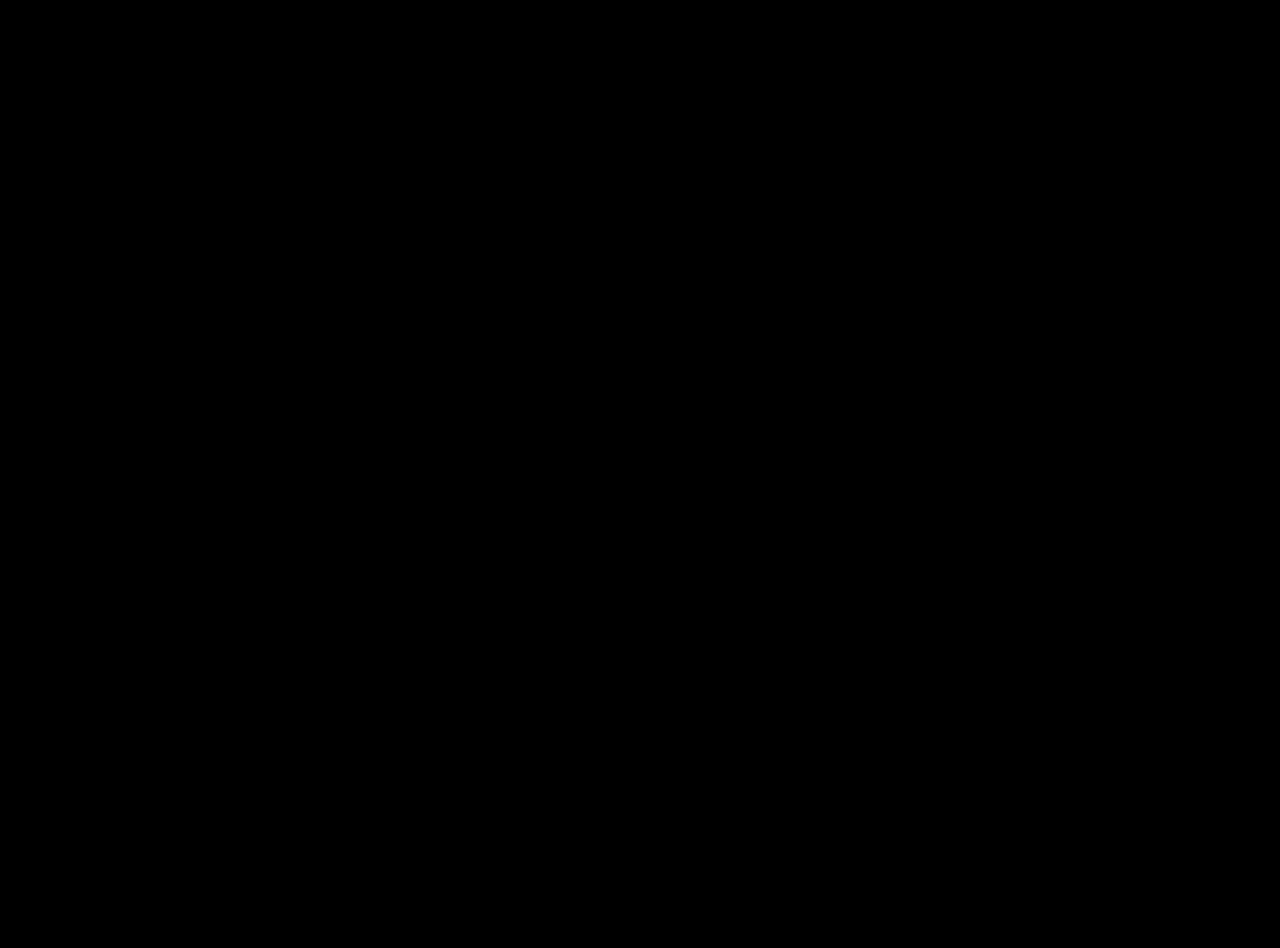
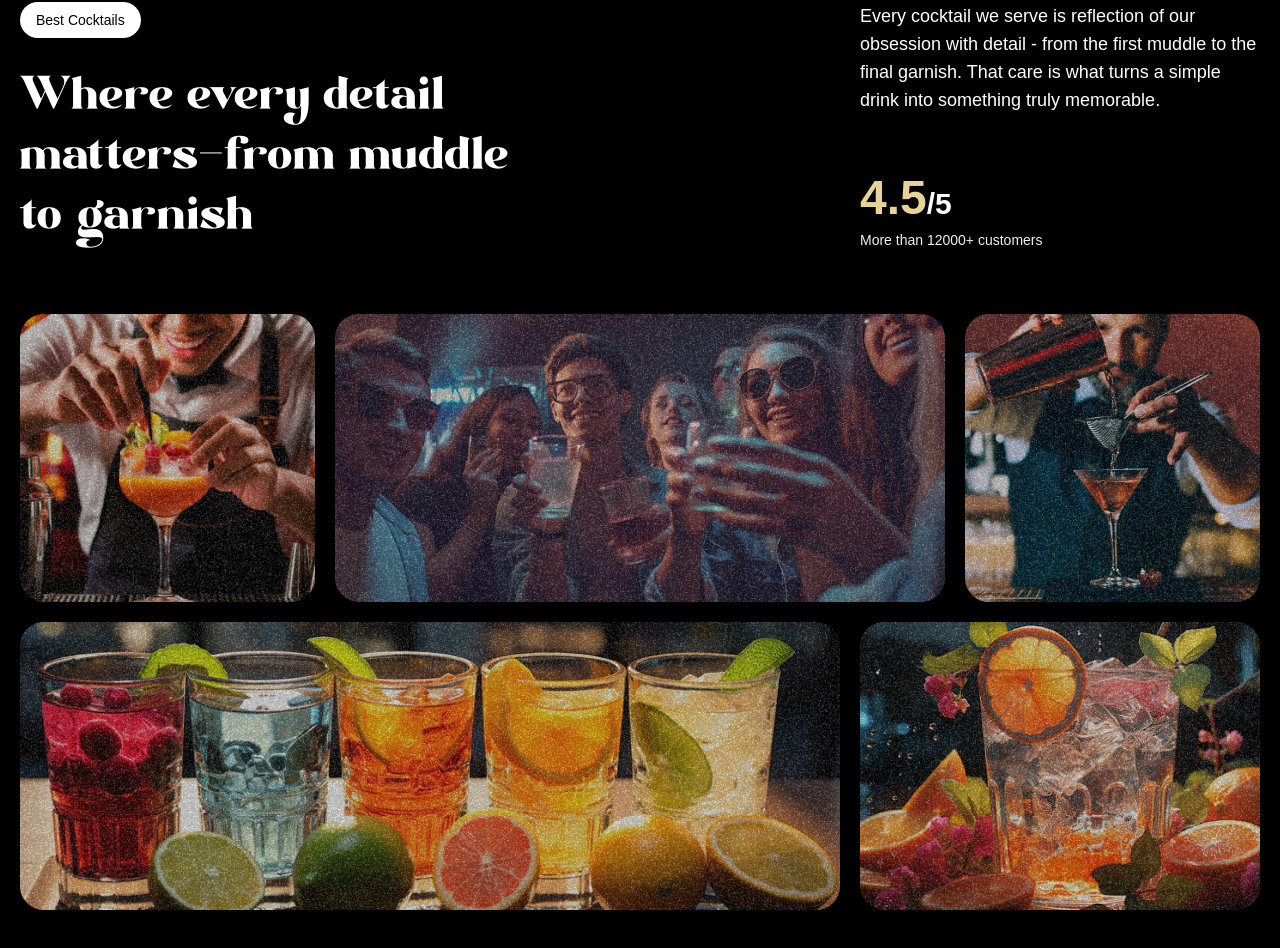
Before and after one commit to MohitAlphonsus/gsap-cocktails, a React app: page / in a window 1280 px wide. Shown: the part 1710-2658 px from the top of the page. Before the commit the page ends 1600 px from the top, so only its background shows below. Built offline with nearby package versions, Linux system fonts and the light colour scheme; the HTML template or start-up script is replaced by a standard one; a web font is replaced by a local one.

Commit message:
implemented about section and subtle animation

```diff
--- a/src/App.jsx
+++ b/src/App.jsx
@@ -4,6 +4,7 @@
 import Navbar from './components/Navbar';
 import Hero from './components/Hero';
 import Cocktails from './components/Cocktails';
+import About from './components/About';
 gsap.registerPlugin(ScrollTrigger, SplitText);
 
 export default function App() {
@@ -12,6 +13,7 @@
 			<Navbar />
 			<Hero />
 			<Cocktails />
+			<About />
 		</main>
 	);
 }
--- /dev/null
+++ b/src/components/About.jsx
@@ -0,0 +1,101 @@
+import { useGSAP } from '@gsap/react';
+import gsap from 'gsap';
+import { SplitText } from 'gsap/all';
+export default function About() {
+	useGSAP(function () {
+		const titleSplit = SplitText.create('#about h2', { type: 'words' });
+
+		const scrollTimeline = gsap.timeline({
+			scrollTrigger: {
+				trigger: '#about',
+				start: 'top center',
+			},
+		});
+
+		scrollTimeline
+			.from(titleSplit.words, {
+				opacity: 1,
+				duration: 1,
+				yPercent: 100,
+				ease: 'expo.out',
+				stagger: 0.02,
+			})
+			.from(
+				'.top-grid div',
+				{
+					opacity: 0,
+					duration: 1,
+					ease: 'power1.out',
+					stagger: 0.04,
+				},
+				'-=0.5',
+			)
+			.from(
+				'.bottom-grid div',
+				{
+					opacity: 0,
+					duration: 1,
+					ease: 'power1.out',
+					stagger: 0.04,
+				},
+				'-=0.5',
+			);
+	});
+	return (
+		<div id="about">
+			<div className="mb-16 md:px-0 px-5">
+				<div className="content">
+					<div className="md:col-span-8">
+						<p className="badge">Best Cocktails</p>
+						<h2>
+							Where every detail matters<span className="text-white">-</span>
+							from muddle to garnish
+						</h2>
+					</div>
+					<div className="sub-content">
+						<p>
+							Every cocktail we serve is reflection of our obsession with detail
+							- from the first muddle to the final garnish. That care is what
+							turns a simple drink into something truly memorable.
+						</p>
+						<div>
+							<p className="md:text-3xl text-xl font-bold">
+								<span>4.5</span>/5
+							</p>
+							<p className="text-sm text-white-100">
+								More than 12000+ customers
+							</p>
+						</div>
+					</div>
+				</div>
+			</div>
+			<div className="top-grid">
+				<div className="md:col-span-3">
+					<div className="noisy" />
+					<img src="/images/abt1.png" alt="grid-img-1" />
+				</div>
+
+				<div className="md:col-span-6">
+					<div className="noisy" />
+					<img src="/images/abt2.png" alt="grid-img-3" />
+				</div>
+
+				<div className="md:col-span-3">
+					<div className="noisy" />
+					<img src="/images/abt5.png" alt="grid-img-5" />
+				</div>
+			</div>
+
+			<div className="bottom-grid">
+				<div className="md:col-span-8">
+					<div className="noisy" />
+					<img src="/images/abt3.png" alt="grid-img-3" />
+				</div>
+				<div className="md:col-span-4">
+					<div className="noisy" />
+					<img src="/images/abt4.png" alt="grid-img-4" />
+				</div>
+			</div>
+		</div>
+	);
+}
```
